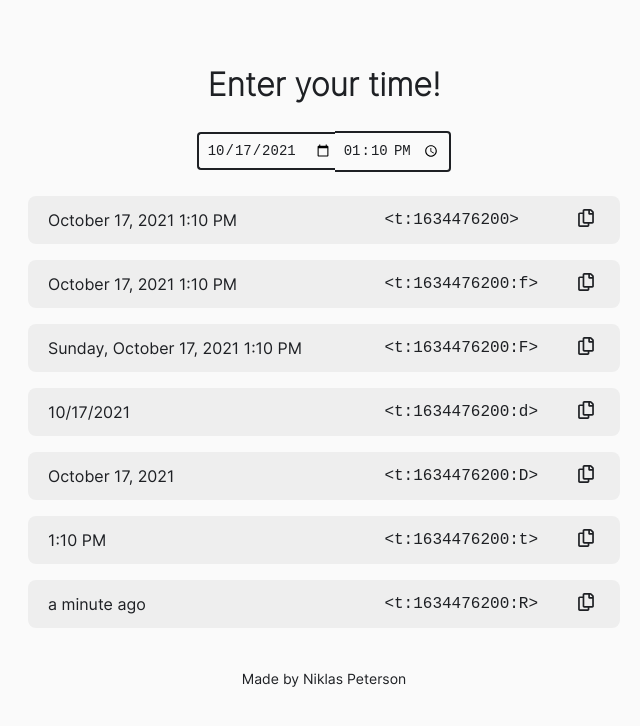
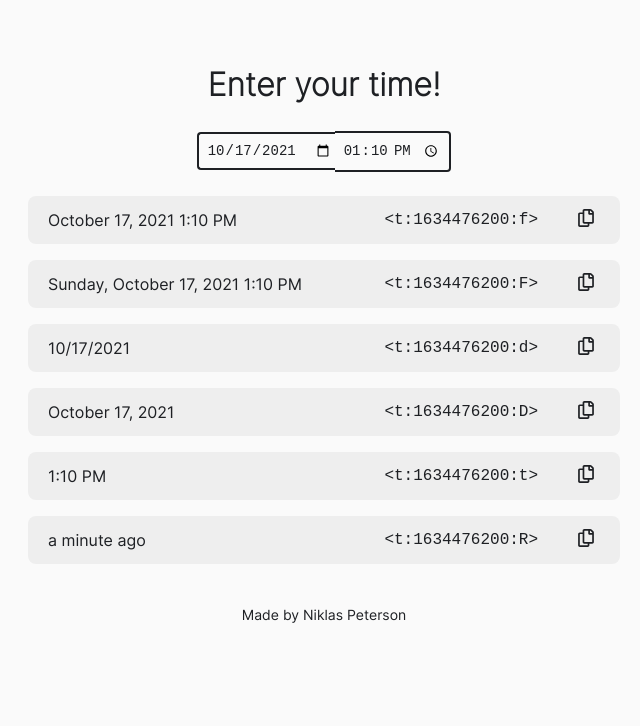
Before and after one commit to NiklasPeterson/timestamps, a Next.js app: page / in a window 1280 px wide. Shown: the top 726 px of the page, without its empty margins (316-956 px from the left). Built offline with nearby package versions, Linux system fonts and the light colour scheme.

Commit message:
Rremoving dubblet row

```diff
--- a/components/Results.jsx
+++ b/components/Results.jsx
@@ -13,10 +13,6 @@ const Results = props => {
 
   return (
     <>
-      <Row>
-        <label>{moment(props.dateTime).format('LLL')}</label>
-        <CodeGroup label="Default Date Time" value={`<t:${timestamp}>`} />
-      </Row>
 
       <Row>
         <label>{moment(props.dateTime).format('LLL')}</label>
```
